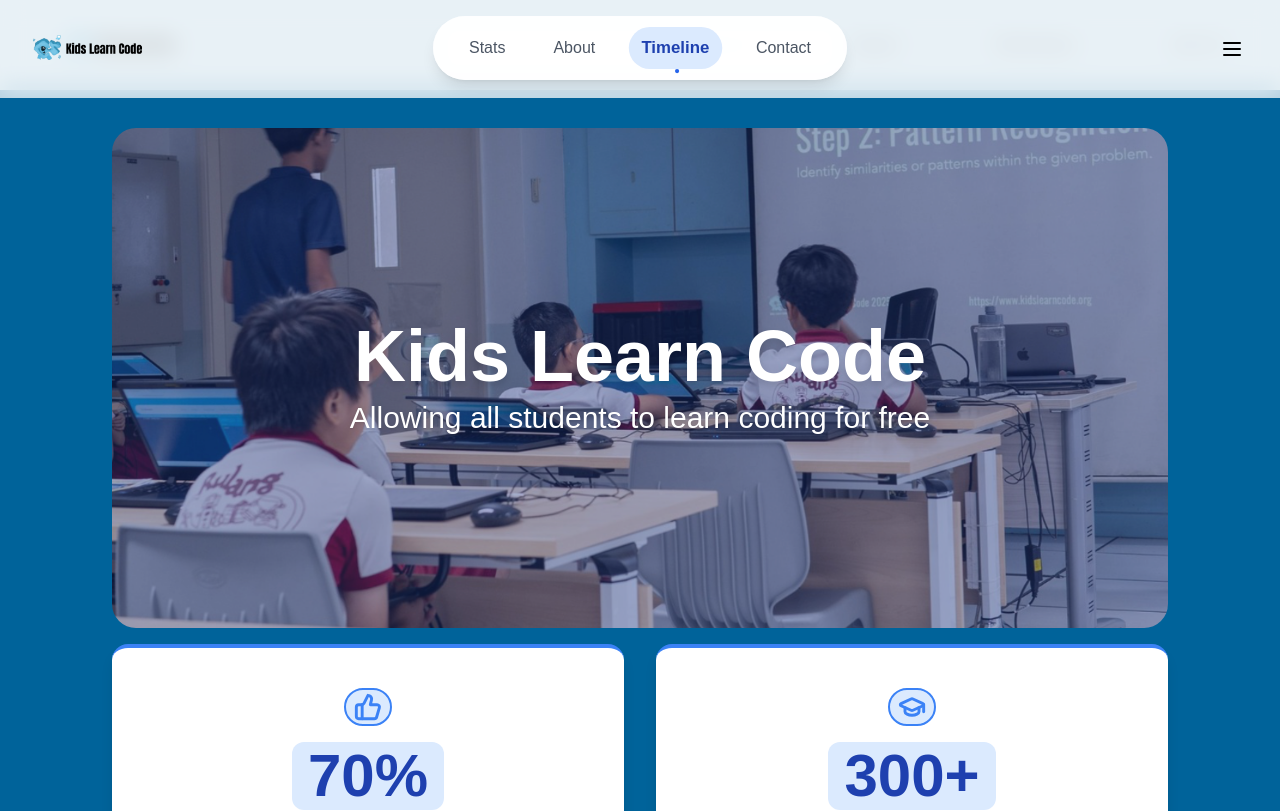
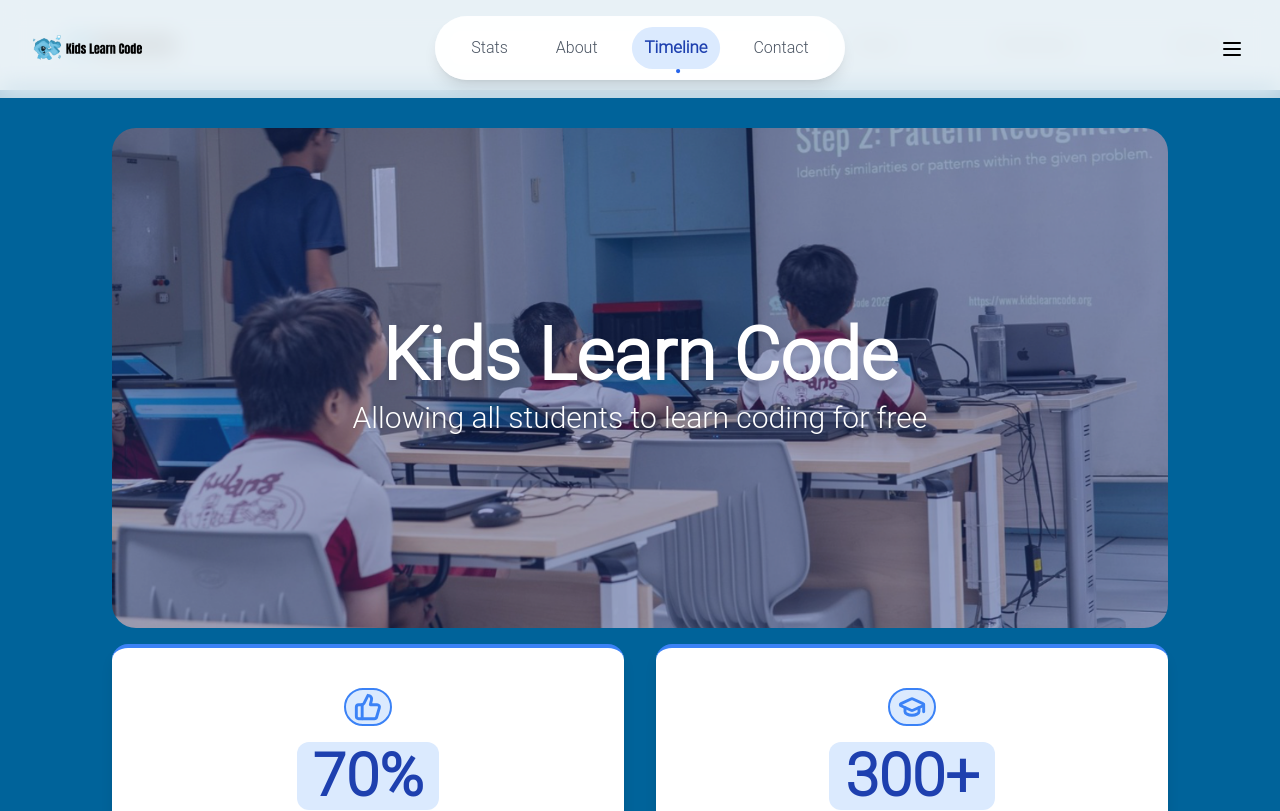
Before and after one commit to jay-lchicken/klc2.0, a Next.js app: page / in a window 1280 px wide. Shown: the top 811 px of the page. Built offline with nearby package versions, Linux system fonts and the light colour scheme.

Commit message:
Update font family to Roboto Light and upgrade Next.js and dependencies

```diff
--- a/src/app/globals.css
+++ b/src/app/globals.css
@@ -17,7 +17,7 @@
 body {
   color: var(--foreground);
   background: var(--background);
-  font-family: Arial, Helvetica, sans-serif;
+  font-family: "Roboto Light";
   margin: 0;
   padding: 0;
   overflow-x: hidden;
```
Also changed, not shown: package.json (+8 -2 lines), 2 other files (tests, documents, lock files or other folders).
